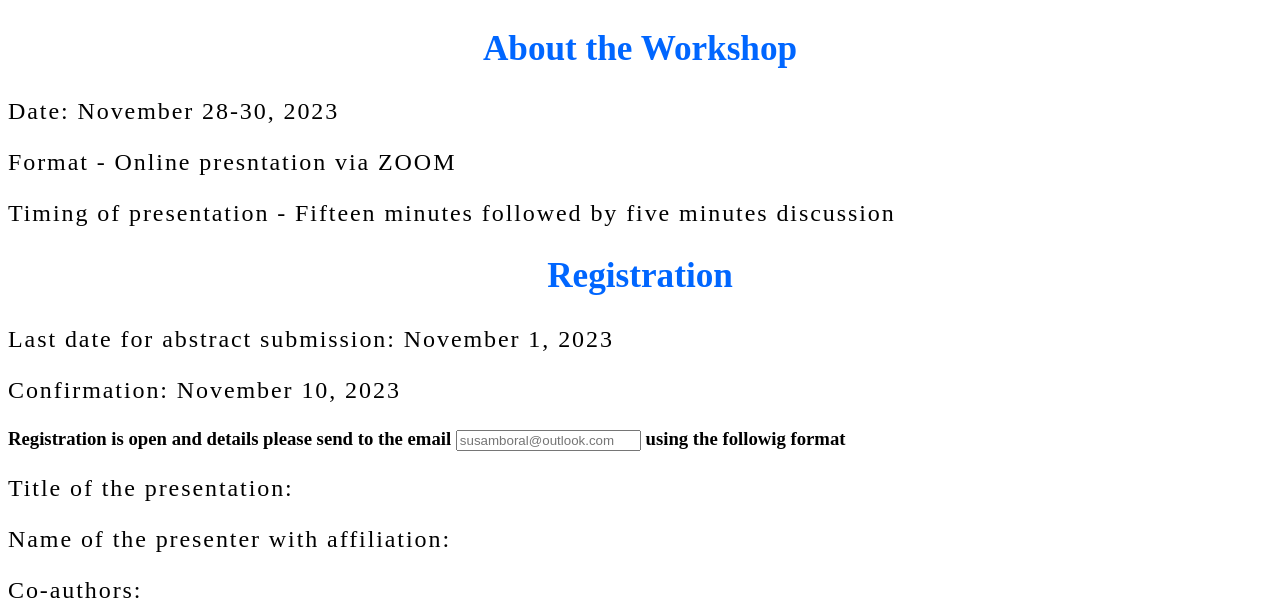
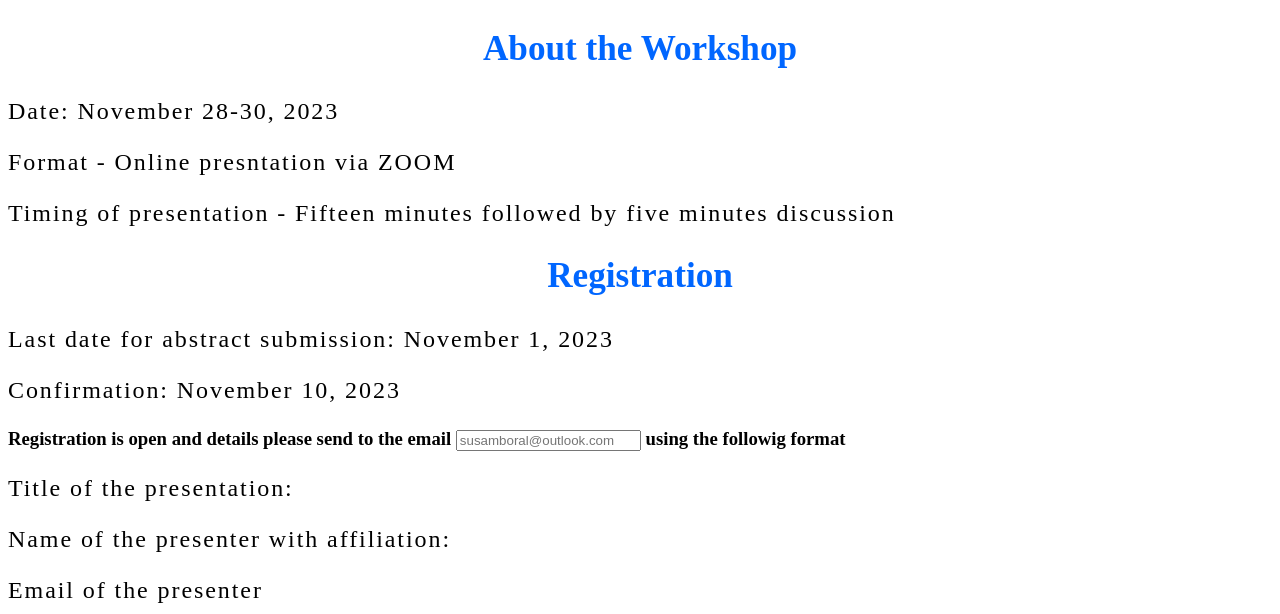
Before and after one commit to sboral1212/conf2.github.io, a plain HTML site: page index.html in a window 1280 px wide. Shown: the part 186-800 px from the top of the page. Drawn offline with Linux system fonts and the light colour scheme.

Commit message:
Update index.html

```diff
--- a/index.html
+++ b/index.html
@@ -61,6 +61,7 @@ h1 {
       placeholder="susamboral@outlook.com"/> using the followig format </h3>
       <p> Title of the presentation: </p>
       <p>Name of the presenter with affiliation: </p>
+      <p>Email of the presenter </p>
       <p>Co-authors: </p>
       <p>Short abstract (within 250 words): </p>
     </div>
```
